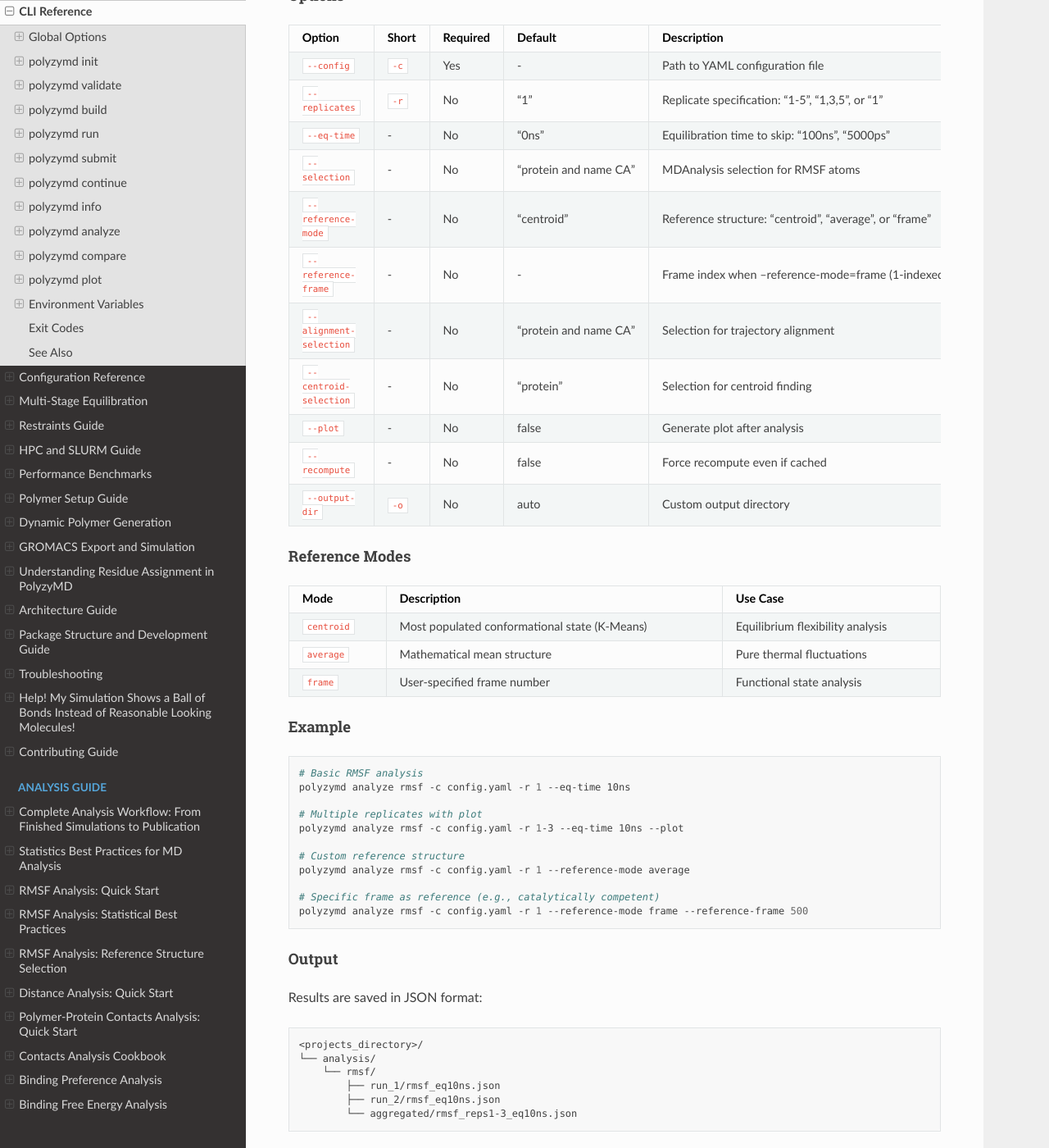
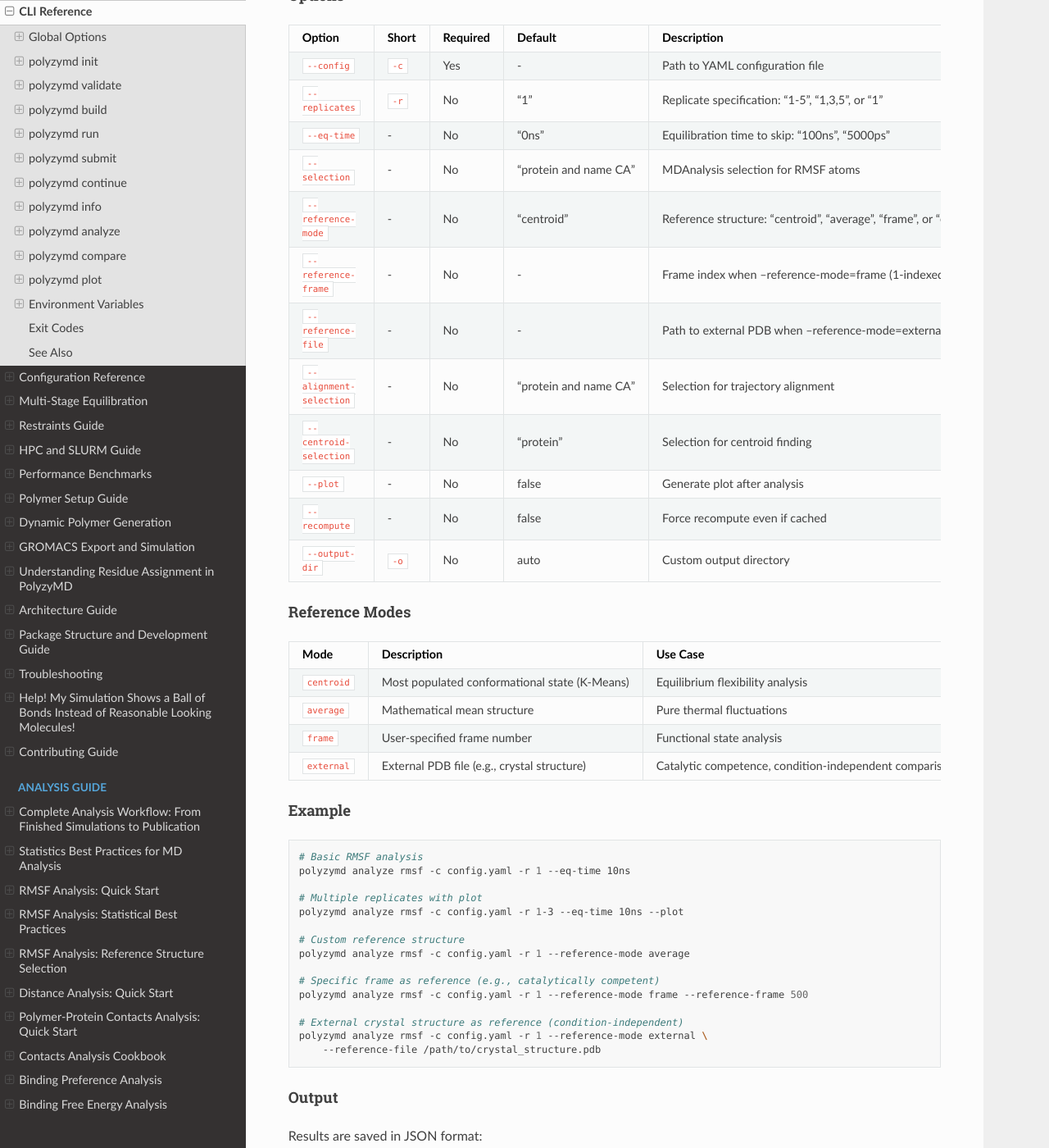
Before and after one commit to joelaforet/polyzymd, a Sphinx documentation site: the page built from docs/source/tutorials/cli_reference.md, in a window 1280 px wide and 1400 px high, scrolled down 12071 px. Shown: the whole window at 82% size. Built offline with Sphinx 7.4.7 and the Read the Docs theme 3.1.0, drawn with Linux system fonts in a browser that asks for light colours; some of the changed text lies outside the part shown.

Commit message:
docs(rmsf): update CLI reference for external reference mode
Add external reference mode documentation to the CLI reference page:

- Add 'external' to --reference-mode option description
- Add --reference-file option row to analyze rmsf options table
- Add 'external' row to Reference Modes table with description
- Add external mode CLI example with --reference-file flag
- Add --reference-file to compare rmsf override options table

````diff
--- a/docs/source/tutorials/cli_reference.md
+++ b/docs/source/tutorials/cli_reference.md
@@ -566,8 +566,9 @@ polyzymd analyze rmsf -c <path> -r 1-5 --eq-time 100ns
 | `--replicates` | `-r` | No | "1" | Replicate specification: "1-5", "1,3,5", or "1" |
 | `--eq-time` | - | No | "0ns" | Equilibration time to skip: "100ns", "5000ps" |
 | `--selection` | - | No | "protein and name CA" | MDAnalysis selection for RMSF atoms |
-| `--reference-mode` | - | No | "centroid" | Reference structure: "centroid", "average", or "frame" |
+| `--reference-mode` | - | No | "centroid" | Reference structure: "centroid", "average", "frame", or "external" |
 | `--reference-frame` | - | No | - | Frame index when --reference-mode=frame (1-indexed) |
+| `--reference-file` | - | No | - | Path to external PDB when --reference-mode=external |
 | `--alignment-selection` | - | No | "protein and name CA" | Selection for trajectory alignment |
 | `--centroid-selection` | - | No | "protein" | Selection for centroid finding |
 | `--plot` | - | No | false | Generate plot after analysis |
@@ -581,6 +582,7 @@ polyzymd analyze rmsf -c <path> -r 1-5 --eq-time 100ns
 | `centroid` | Most populated conformational state (K-Means) | Equilibrium flexibility analysis |
 | `average` | Mathematical mean structure | Pure thermal fluctuations |
 | `frame` | User-specified frame number | Functional state analysis |
+| `external` | External PDB file (e.g., crystal structure) | Catalytic competence, condition-independent comparison |
 
 #### Example
 
@@ -596,6 +598,10 @@ polyzymd analyze rmsf -c config.yaml -r 1 --reference-mode average
 
 # Specific frame as reference (e.g., catalytically competent)
 polyzymd analyze rmsf -c config.yaml -r 1 --reference-mode frame --reference-frame 500
+
+# External crystal structure as reference (condition-independent)
+polyzymd analyze rmsf -c config.yaml -r 1 --reference-mode external \
+    --reference-file /path/to/crystal_structure.pdb
 ```
 
 #### Output
@@ -672,6 +678,7 @@ corresponding `comparison_settings.rmsf` entry (can be empty `{}`).
 | `--selection` | - | from config | Override atom selection (requires --override) |
 | `--reference-mode` | - | from config | Override reference mode (requires --override) |
 | `--reference-frame` | - | from config | Override reference frame (requires --override) |
+| `--reference-file` | - | from config | Override external PDB path (requires --override) |
 | `--recompute` | - | false | Force recompute RMSF |
 | `--format` | - | table | Output format: table, markdown, json |
 | `--output` | `-o` | - | Save formatted output to file |
````
